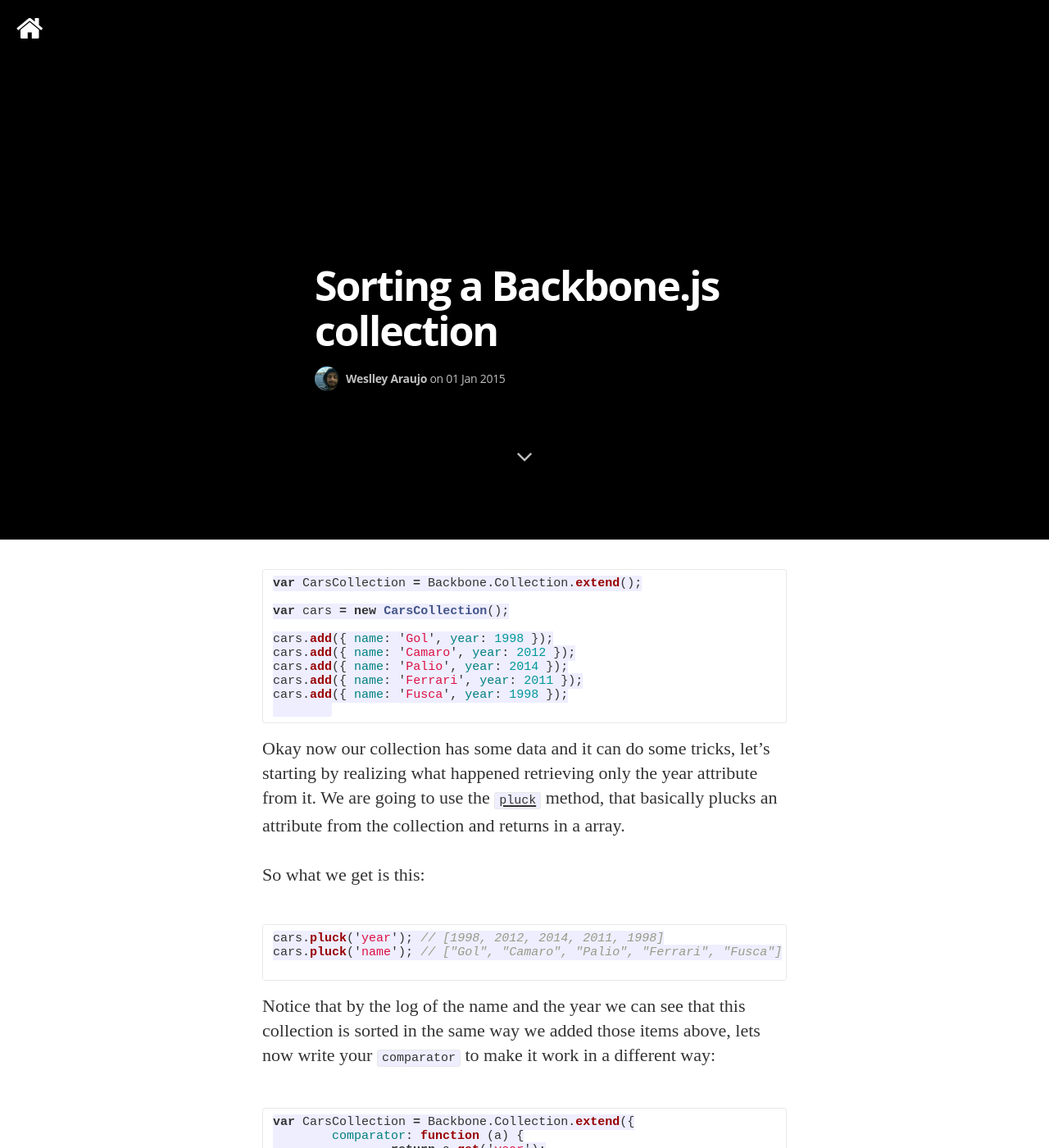
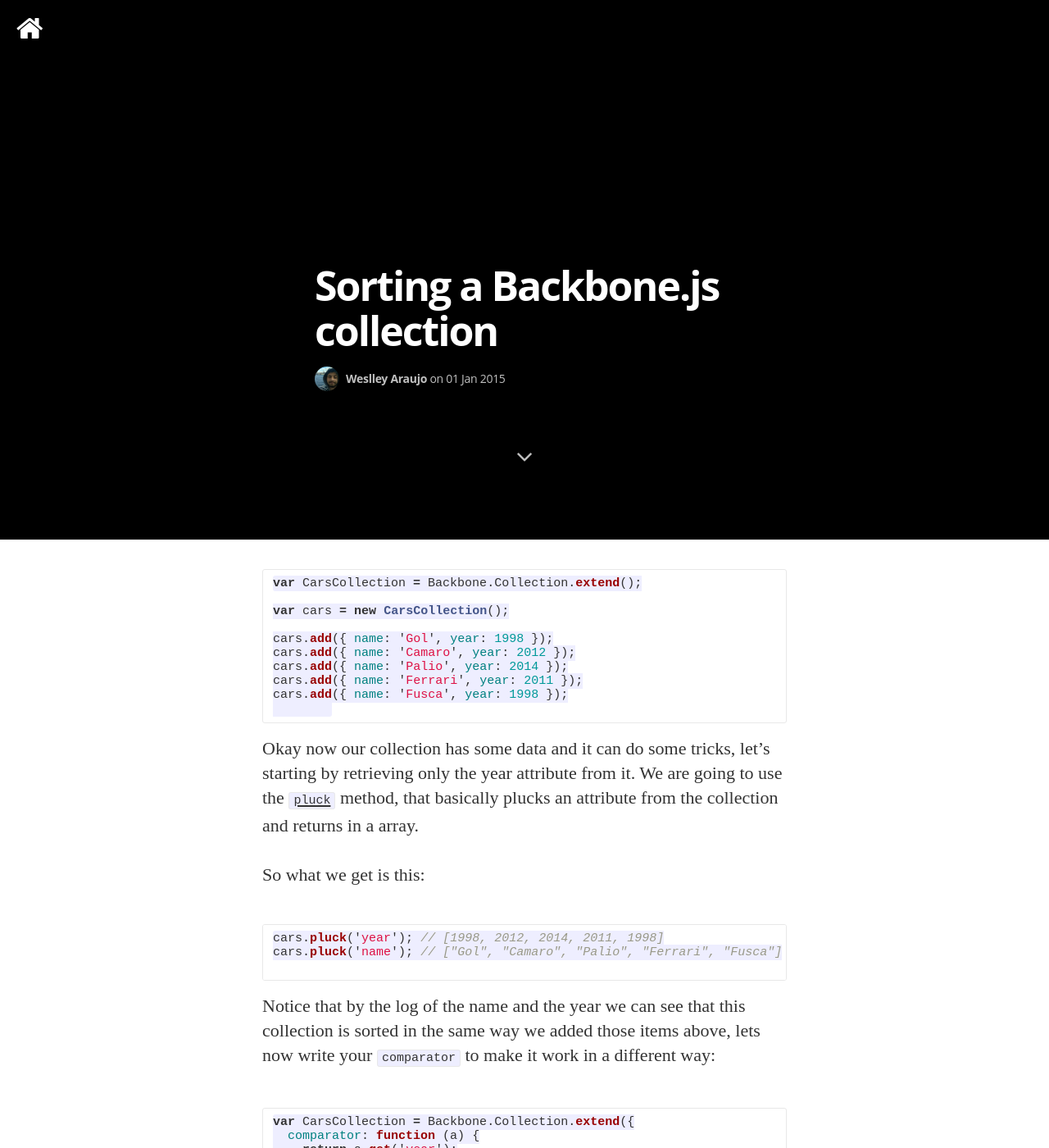
Before and after one commit to weslleyaraujo/weslleyaraujo.github.io, a Jekyll site: the page built from _posts/2015-01-01-sorting-a-backbonejs-collection.markdown, in a window 1280 px wide and 1400 px high, scrolled down 742 px. Shown: the whole window at 82% size. Built offline with Jekyll 4.4.1, drawn with Linux system fonts in a browser that asks for light colours; nearby versions of some CDN libraries; some web fonts are replaced; Markdown is read by kramdown in place of the engine named in the settings; comment, search, counter and statistics services are not loaded; some of the changed text lies outside the part shown.

Commit message:
Revisions

````diff
--- a/_posts/2015-01-01-sorting-a-backbonejs-collection.markdown
+++ b/_posts/2015-01-01-sorting-a-backbonejs-collection.markdown
@@ -8,7 +8,7 @@ image: /assets/article_images/2015-01-01-sorting-a-backbone-collection/sheeps.jp
 comments: true
 ---
 
-If you know some about [Backbone.js][Backbone.js] you also probably know that it offers you something pretty cool which are the [collections][collections]. Those are kind of a wrapper for dealing with [models](models) in a easy way, giving you awesome features, and one of those features is that you can sort those models to proper work with. I'm gonna talk about the `comparator` method and what it can help you.
+If you know some about [Backbone.js][Backbone.js] you also probably know that it offers you something pretty cool which are the [collections][collections]. Those are kind of a wrapper for dealing with [models](models) in a easy way giving you awesome features, and one of those features is that you can sort those models to proper work with. I'm gonna talk about the `comparator` method and what it can help you.
 
 Let's start creating a piece of code, a very simple Backbone collection:
 
@@ -34,7 +34,7 @@ cars.add({ name: 'Fusca', year: 1998 });
 
 ```
 
-Okay now our collection has some data and it can do some tricks, let's starting by realizing what happened retrieving only the year attribute from it. We are going to use the [`pluck`][pluck] method, that basically plucks an attribute from the collection and returns in a array.
+Okay now our collection has some data and it can do some tricks, let's starting by retrieving only the year attribute from it. We are going to use the [`pluck`][pluck] method, that basically plucks an attribute from the collection and returns in a array.
 
 So what we get is this:
 
@@ -48,9 +48,9 @@ Notice that by the log of the name and the year we can see that this collection
 
 ```javascript
 var CarsCollection = Backbone.Collection.extend({
-	comparator: function (a) {
-		return a.get('year');
-	}
+  comparator: function (a) {
+    return a.get('year');
+  }
 
 });
 
@@ -107,7 +108,7 @@ And now if we [`pluck`](http://backbonejs.org/#Collection-pluck) our data:
 
 ```javascript
 cars.pluck('year'); // [1998, 1998, 2011, 2012, 2014]
-cars.pluck('name'); // ["Gol", "Fusca", "Ferrari", "Camaro", "Palio"]
+cars.pluck('name'); // ["Fusca", "Gol", "Ferrari", "Camaro", "Palio"]
 
 ```
 
````
Also changed, not shown: other parts of _posts/2015-01-01-sorting-a-backbonejs-collection.markdown (+11 -10 lines).
